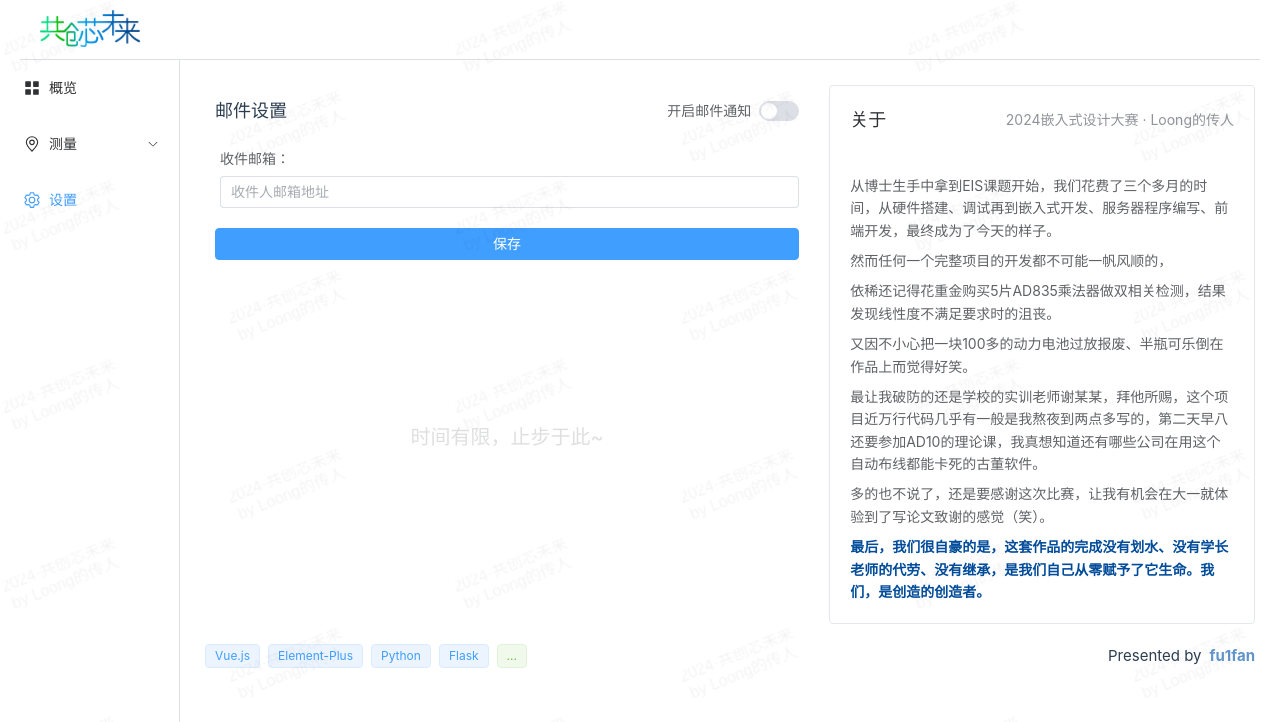
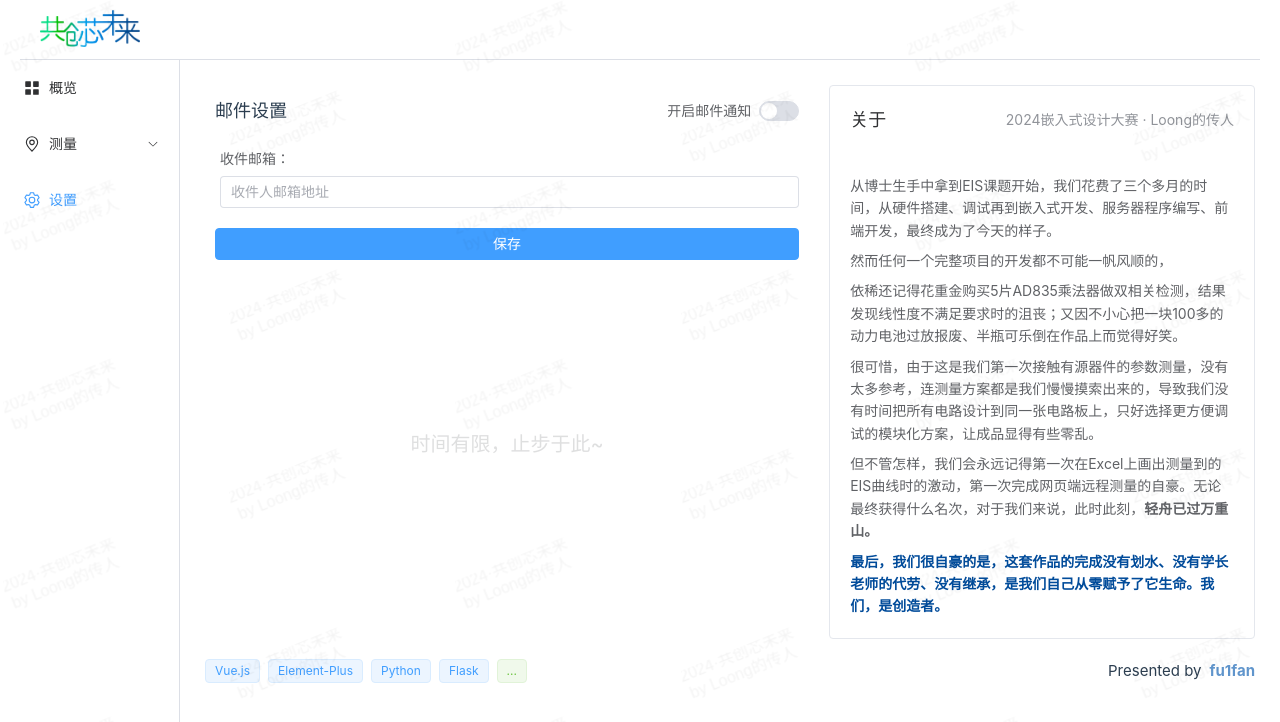
Before and after one commit to fu1fan/EIS_IOT, a Vue app in the folder vue-project/: page / in a window 1280 px wide. Both pictures are taken after a click on the item "设置". Shown: the top 722 px of the page. Built offline with nearby package versions, Linux system fonts and the light colour scheme; no server answers.

Commit message:
修改感言

```diff
--- a/vue-project/src/components/Setting.vue
+++ b/vue-project/src/components/Setting.vue
@@ -34,11 +34,12 @@
             <el-space direction="vertical" alignment="flex-start">
               <el-text>从博士生手中拿到EIS课题开始，我们花费了三个多月的时间，从硬件搭建、调试再到嵌入式开发、服务器程序编写、前端开发，最终成为了今天的样子。</el-text>
               <el-text>然而任何一个完整项目的开发都不可能一帆风顺的，</el-text>
-              <el-text>依稀还记得花重金购买5片AD835乘法器做双相关检测，结果发现线性度不满足要求时的沮丧。</el-text>
-              <el-text>又因不小心把一块100多的动力电池过放报废、半瓶可乐倒在作品上而觉得好笑。</el-text>
-              <el-text>最让我破防的还是学校的实训老师谢某某，拜他所赐，这个项目近万行代码几乎有一般是我熬夜到两点多写的，第二天早八还要参加AD10的理论课，我真想知道还有哪些公司在用这个自动布线都能卡死的古董软件。</el-text>
-              <el-text>多的也不说了，还是要感谢这次比赛，让我有机会在大一就体验到了写论文致谢的感觉（笑）。</el-text>
-              <el-text id="yeah">最后，我们很自豪的是，这套作品的完成没有划水、没有学长老师的代劳、没有继承，是我们自己从零赋予了它生命。我们，是创造的创造者。</el-text>
+              <el-text>依稀还记得花重金购买5片AD835乘法器做双相关检测，结果发现线性度不满足要求时的沮丧；又因不小心把一块100多的动力电池过放报废、半瓶可乐倒在作品上而觉得好笑。</el-text>
+              <el-text>很可惜，由于这是我们第一次接触有源器件的参数测量，没有太多参考，连测量方案都是我们慢慢摸索出来的，导致我们没有时间把所有电路设计到同一张电路板上，只好选择更方便调试的模块化方案，让成品显得有些零乱。</el-text>
+              <el-text>但不管怎样，我们会永远记得第一次在Excel上画出测量到的EIS曲线时的激动，第一次完成网页端远程测量的自豪。无论最终获得什么名次，对于我们来说，此时此刻，<b>轻舟已过万重山。</b></el-text>
+              <!-- <el-text>最让我破防的还是学校的实训老师谢某某，拜他所赐，这个项目近万行代码几乎有一般是我熬夜到两点多写的，第二天早八还要参加AD10的理论课，我真想知道还有哪些公司在用这个自动布线都能卡死的古董软件。</el-text> -->
+              <!-- <el-text>多的也不说了，还是要感谢这次比赛，让我有机会在大一就体验到了写论文致谢的感觉（笑）。</el-text> -->
+              <el-text id="yeah">最后，我们很自豪的是，这套作品的完成没有划水、没有学长老师的代劳、没有继承，是我们自己从零赋予了它生命。我们，是创造者。</el-text>
             </el-space>
           </div>
         </el-space>
@@ -147,6 +148,11 @@ h1 {
   font-size: large;
 }
 
+b {
+  font-weight: bold;
+
+}
+
 #link {
   color: #6095cc;
   font-weight: bold;
```
